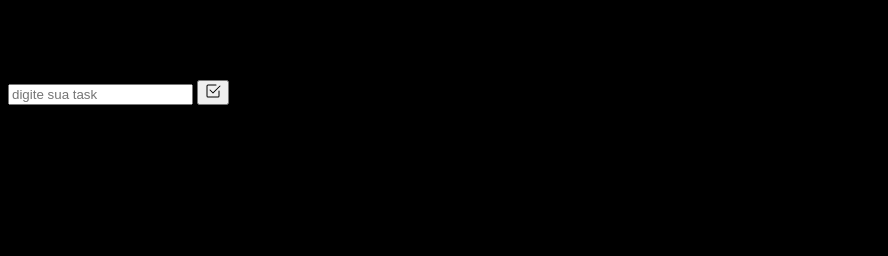
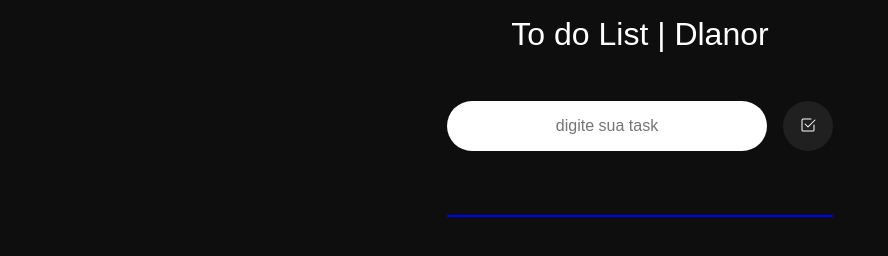
Before and after one commit to ronald1134/To-do-List, a plain HTML site: page index.html in a window 1280 px wide. Shown: the whole page, without its empty margins (0-888 px from the left). Drawn offline with Linux system fonts and the light colour scheme; a web font is replaced by a local one.

Commit message:
atualizando o projeto to do list

```diff
--- a/index.html
+++ b/index.html
@@ -10,9 +10,11 @@
 
 <body>
     <h1>To do List | Dlanor</h1>
+    <div id="container">
+
     <div class="content-add-item">
-        <input type="text" id="new-task" placeholder="digite sua task">
-        <button id="btn-new-task">
+        <input type="text" id="new-task" placeholder="digite sua task" autocomplete="off" >
+        <button onclick="newTask()" id="btn-new-task" title="clique aqui para adicionar uma nova task">
             <svg xmlns="http://www.w3.org/2000/svg" width="16" height="16" fill="currentColor"
                 class="bi bi-check2-square" viewBox="0 0 16 16">
                 <path
@@ -23,9 +25,10 @@
         </button>
     </div>
     <div class="content-body">
-        <ul class="to_do_list">
+        <ul id="to_do_list">
 
         </ul>
+    </div>
     </div>
 </body>
 <script src="script.js"></script>
--- a/script.js
+++ b/script.js
@@ -0,0 +1,27 @@
+const localStorageKey = 'to-do-list-dlanor'
+
+function newTask (){
+    let input = document.getElementById("new-task")
+    //validação
+    if(!input.value){
+        alert('nenhuma task adicionada! revise por favor')
+    }else{
+        let valor = JSON.parse(localStorage.getItem(localStorageKey)|| "[]")
+        valor.push({
+            lista: input.value
+        })
+        localStorage.setItem(localStorageKey, JSON.stringify(valor))
+        MostrarValore()
+    }
+}
+
+function MostrarValore (){
+    let valor = JSON.parse(localStorage.getItem(localStorageKey)|| "[]")
+    let list = document.getElementById('to_do_list')
+    list.innerHTML = ""
+
+    for(let i = 0; i < valor.length; i++){
+        list.innerHTML += `<li>${valor[i] ['lista']}<button id='btn-ok' onclick = 'apagar'> Ok </button></li>`
+    }
+}
+MostrarValore()
--- a/style.css
+++ b/style.css
@@ -1,9 +1,88 @@
 @import url('https://fonts.googleapis.com/css2?family=Bungee+Tint&display=swap');
+:root{
+
+        --color-dark: rgb(14, 14, 14);
+        --color-dark2: rgb(32, 32, 32);
+        --color-dark3: rgb(22, 22, 22);
+        --color-white: #fff;
+        --color-green: rgb(103, 195, 80);
+        --color-green2: rgb(51, 149, 26);
+        --color-red: rgb(184, 40, 35);
+        --color-red2: rgb(146, 22, 17);
+}
+
+*{
+    box-sizing: border-box;
+    margin: 0;
+    padding: 0;
+}
 body{
-    background-color: rgb(0, 0, 0);
+    background-color: var(--color-dark);
+    color: var(--color-white);
+    display: flex;
+    flex-direction: column;
+    align-items: center;
+    gap: 2rem;
+}
 
-}
 h1{
+    padding: 1rem;
     font-family: "Bungee Tint", sans-serif;
     font-weight: lighter;
 }
+
+#container{
+    display: flex;
+    flex-direction: column;
+    gap: 4rem;
+}
+
+.content-add-item{
+    display: flex;
+    align-items: center;
+    justify-content: space-between;
+    flex-wrap: wrap;
+    gap: 1rem;
+}
+
+#new-task, #btn-new-task{
+    border: none;
+    font-size: 1rem;
+    outline: none;
+    padding: 1rem;
+}
+#new-task{
+    width: 20rem;
+    border-radius: 2rem;
+    text-align: center;
+}
+#btn-new-task{
+    width: 50px;
+    height: 50px;
+    border-radius: 50%;
+    background-color: var(--color-dark2);
+    color: var(--color-white);
+    text-align: center;
+    cursor: pointer;
+    transition: transform 0.4s ease;
+}
+#btn-new-task:hover{
+    background-color: var(--color-dark3);
+    color: greenyellow;
+    transform: translateY(-5px);
+}
+
+#to_do_list{
+    display: flex;
+    flex-direction: column;
+    gap: 1rem;
+    padding: 0;
+    border: 1px solid blue;
+}
+#to_do_list li{
+    list-style-type:  none;
+    font-size: 1.4rem;
+    text-transform: capitalize;
+    display: flex;
+    justify-content: space-between;
+}
```
